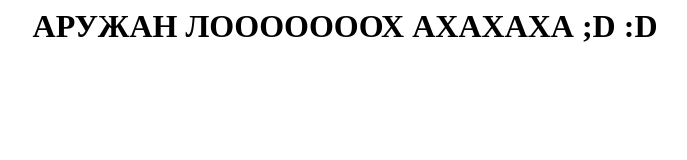
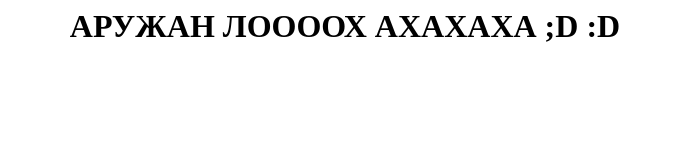
Before and after one commit to NURFINN/nurfinn.github.io, a plain HTML site: page index.html in a window 1280 px wide. Shown: the whole page, without its empty margins (295-982 px from the left). Drawn offline with Linux system fonts and the light colour scheme.

Commit message:
Test3
Test

```diff
--- a/index.html
+++ b/index.html
@@ -1 +1 @@
-<h1 align="center">АРУЖАН ЛОООООООХ АХАХАХА ;D :D </h1>
+<h1 align="center">АРУЖАН ЛООООХ АХАХАХА ;D :D </h1>
```
